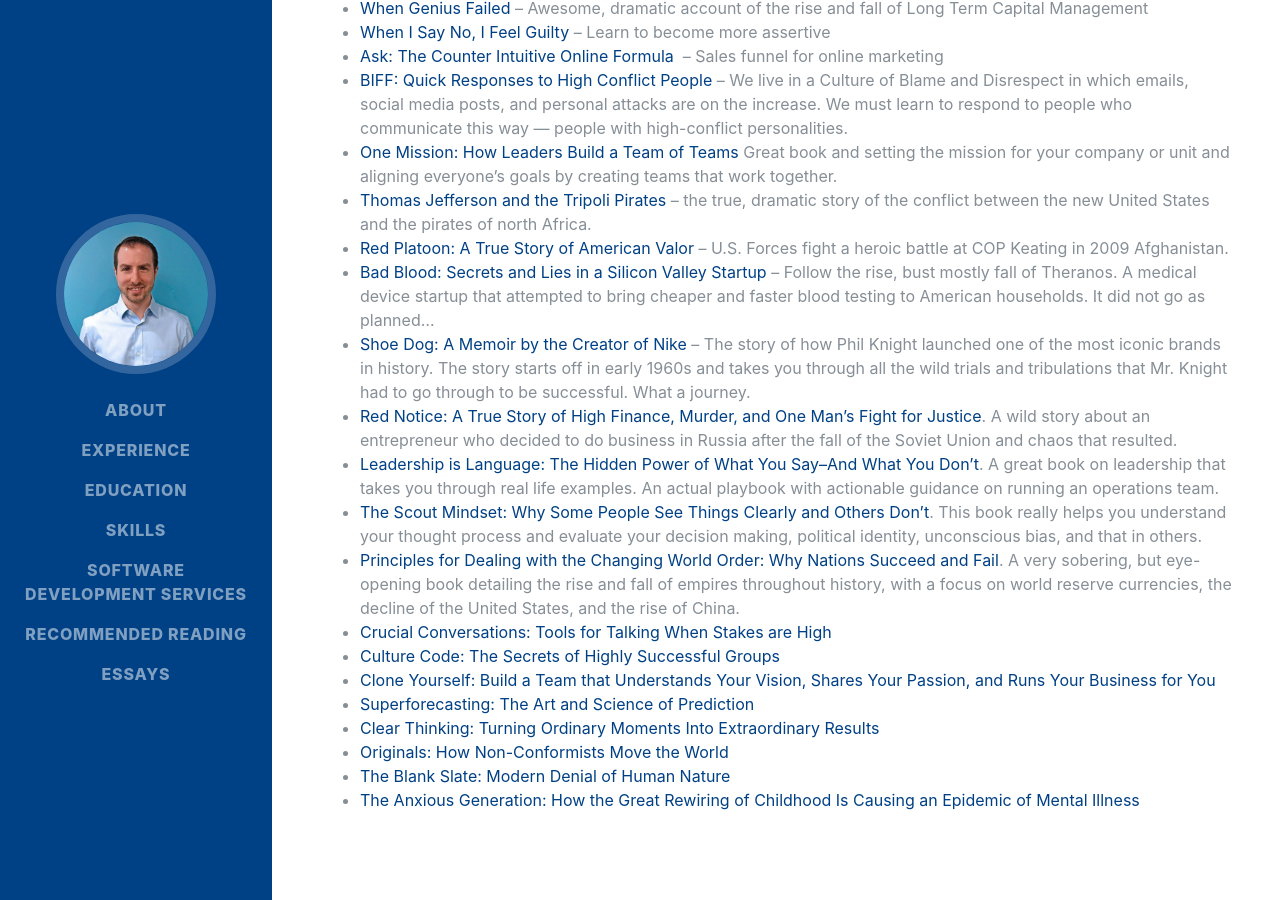
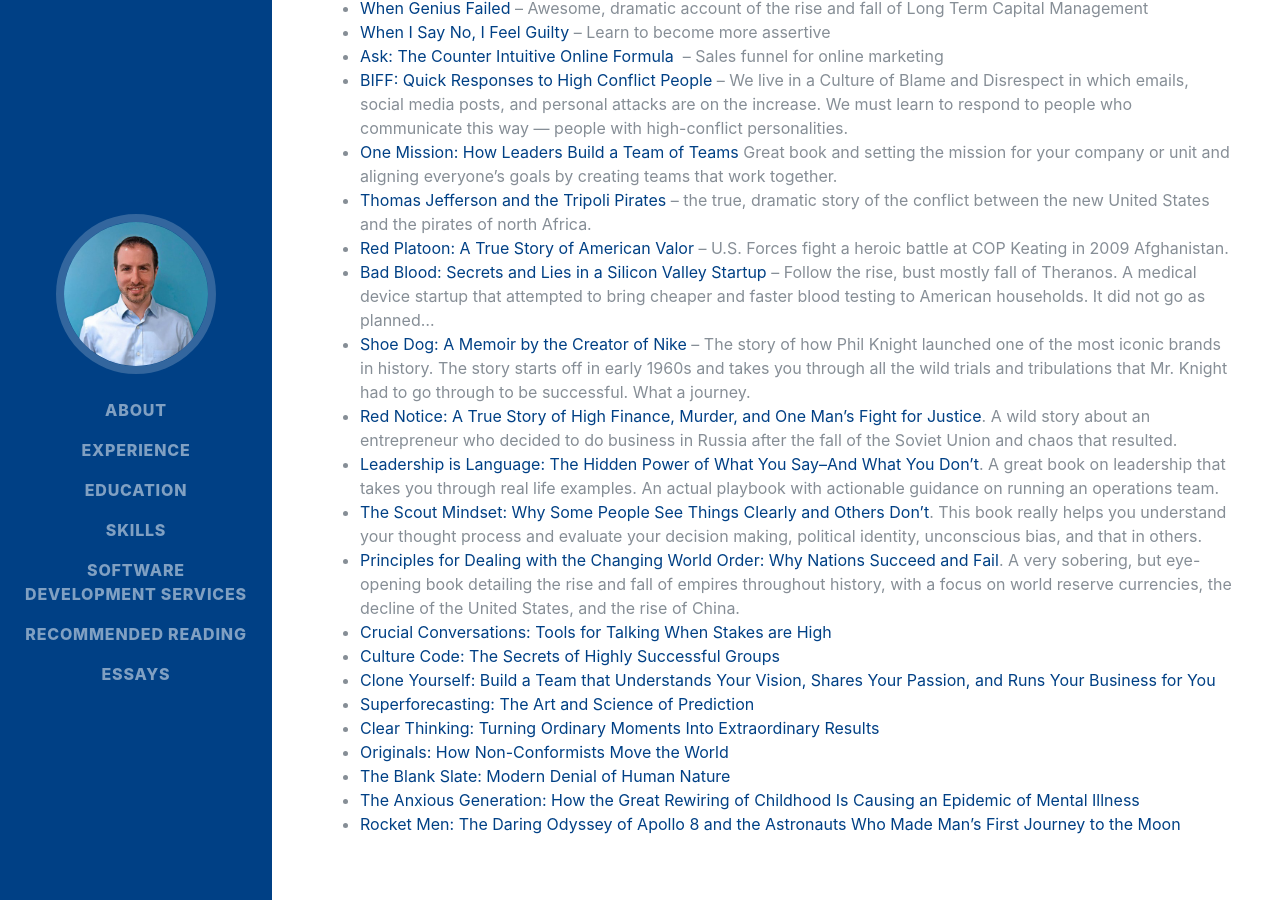
Before and after one commit to apexdodge/apexdodge.github.io, a Jekyll site: the page built from recommended-reading.md, in a window 1280 px wide and 900 px high, scrolled down 1823 px. Built offline with Jekyll 4.4.1, drawn with Linux system fonts in a browser that asks for light colours; some web fonts are replaced.

Commit message:
Update recommended-reading.md

```diff
--- a/recommended-reading.md
+++ b/recommended-reading.md
@@ -66,3 +66,4 @@ bluth_page_subtitle:
   * [Originals: How Non-Conformists Move the World](https://amzn.to/4gn45cQ)
   * [The Blank Slate: Modern Denial of Human Nature](https://amzn.to/3XEvmAr)
   * [The Anxious Generation: How the Great Rewiring of Childhood Is Causing an Epidemic of Mental Illness](https://amzn.to/3XAV34G)
+  * [Rocket Men: The Daring Odyssey of Apollo 8 and the Astronauts Who Made Man's First Journey to the Moon](https://a.co/d/0RE7H8Q)
```
